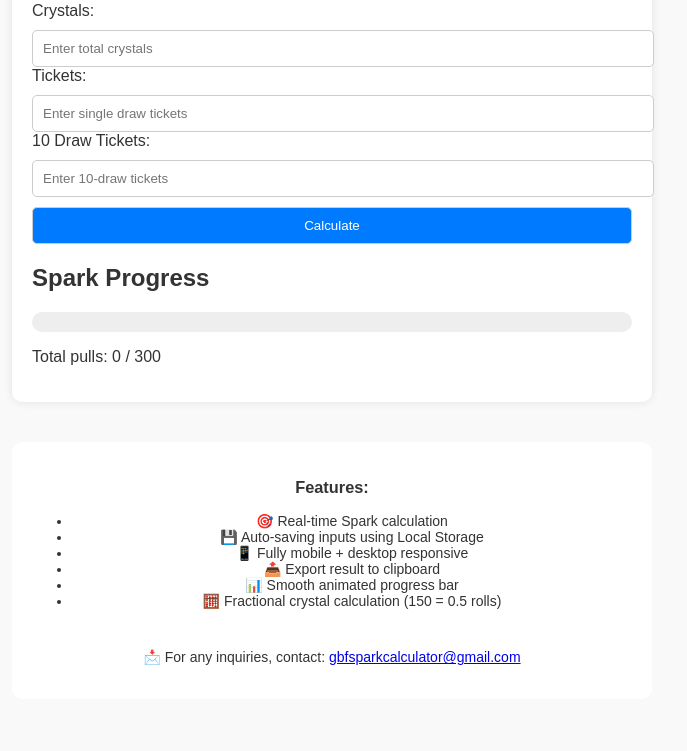
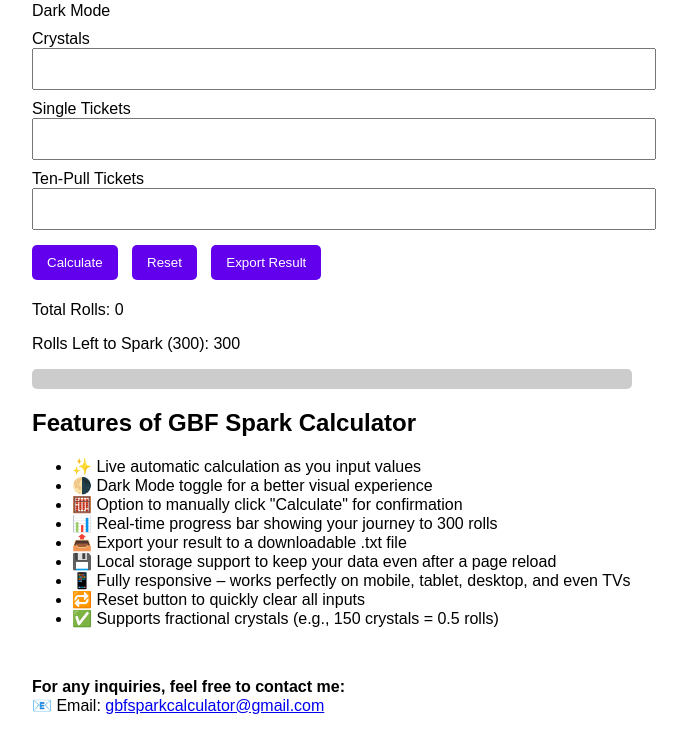
Before and after one commit to GBF-Spark-Calculator/gbf-spark-calculator.github.io, a plain HTML site: page index.html in a window 1280 px wide. Shown: the part 118-869 px from the top of the page, without its empty margins (308-995 px from the left). Before the commit the page ends 837 px from the top, so only its background shows below. Drawn offline with Linux system fonts and the light colour scheme.

Commit message:
Add files via upload

```diff
--- a/index.html
+++ b/index.html
@@ -3,58 +3,64 @@
 <head>
   <meta charset="UTF-8" />
   <meta name="viewport" content="width=device-width, initial-scale=1.0" />
-  <meta name="google-site-verification" content="tpLuhCosMmYaTUovXrgp5arUWGQZGSZa1zbN2RQz7ao" />
   <title>GBF Spark Calculator</title>
   <link rel="stylesheet" href="style.css" />
-  <script async src="https://www.googletagmanager.com/gtag/js?id=G-PPW2F97S34"></script>
-  <script>
-    window.dataLayer = window.dataLayer || [];
-    function gtag(){dataLayer.push(arguments);}
-    gtag('js', new Date());
-    gtag('config', 'G-PPW2F97S34');
-  </script>
 </head>
 <body>
   <div class="container">
     <h1>GBF Spark Calculator</h1>
-    <form id="calculatorForm">
-      <label for="crystals">Crystals:</label>
-      <input type="number" id="crystals" placeholder="Enter total crystals" required />
 
-      <label for="tickets">Tickets:</label>
-      <input type="number" id="tickets" placeholder="Enter single draw tickets" required />
+    <div class="theme-toggle">
+      <label><input type="checkbox" id="darkModeToggle" /> Dark Mode</label>
+    </div>
 
-      <label for="tenTickets">10 Draw Tickets:</label>
-      <input type="number" id="tenTickets" placeholder="Enter 10-draw tickets" required />
+    <div class="input-group">
+      <label>Crystals</label>
+      <input type="number" id="crystals" step="any" />
+    </div>
 
-      <button type="button" onclick="calculateSpark()">Calculate</button>
-    </form>
+    <div class="input-group">
+      <label>Single Tickets</label>
+      <input type="number" id="singles" />
+    </div>
 
-    <div class="result">
-      <h2>Spark Progress</h2>
+    <div class="input-group">
+      <label>Ten-Pull Tickets</label>
+      <input type="number" id="tenPulls" />
+    </div>
+
+    <button id="calculateBtn">Calculate</button>
+    <button id="resetBtn">Reset</button>
+    <button id="exportBtn">Export Result</button>
+
+    <div id="result">
+      <p>Total Rolls: <span id="totalRolls">0</span></p>
+      <p>Rolls Left to Spark (300): <span id="remainingRolls">300</span></p>
       <div class="progress-container">
-        <div id="progressBar" class="progress-bar"></div>
+        <div id="progressBar"></div>
       </div>
-      <p id="resultText">Total pulls: 0 / 300</p>
+    </div>
+
+    <div class="description">
+      <h2>Features of GBF Spark Calculator</h2>
+      <ul>
+        <li>✨ Live automatic calculation as you input values</li>
+        <li>🌗 Dark Mode toggle for a better visual experience</li>
+        <li>🧮 Option to manually click "Calculate" for confirmation</li>
+        <li>📊 Real-time progress bar showing your journey to 300 rolls</li>
+        <li>📤 Export your result to a downloadable .txt file</li>
+        <li>💾 Local storage support to keep your data even after a page reload</li>
+        <li>📱 Fully responsive – works perfectly on mobile, tablet, desktop, and even TVs</li>
+        <li>🔁 Reset button to quickly clear all inputs</li>
+        <li>✅ Supports fractional crystals (e.g., 150 crystals = 0.5 rolls)</li>
+      </ul>
+
+      <div style="margin-top: 50px;">
+        <p><strong>For any inquiries, feel free to contact me:</strong><br/>
+        📧 Email: <a href="mailto:gbfsparkcalculator@gmail.com">gbfsparkcalculator@gmail.com</a></p>
+      </div>
     </div>
   </div>
-
-  <footer>
-    <div class="features">
-      <h3>Features:</h3>
-      <ul>
-        <li>🎯 Real-time Spark calculation</li>
-        <li>💾 Auto-saving inputs using Local Storage</li>
-        <li>📱 Fully mobile + desktop responsive</li>
-        <li>📤 Export result to clipboard</li>
-        <li>📊 Smooth animated progress bar</li>
-        <li>🧮 Fractional crystal calculation (150 = 0.5 rolls)</li>
-      </ul>
-    </div>
-    <div class="contact">
-      <p style="margin-top: 40px;">📩 For any inquiries, contact: <a href="mailto:gbfsparkcalculator@gmail.com">gbfsparkcalculator@gmail.com</a></p>
-    </div>
-  </footer>
 
   <script src="script.js"></script>
 </body>
--- a/script.js
+++ b/script.js
@@ -1,28 +1,70 @@
+const crystals = document.getElementById("crystals");
+const singles = document.getElementById("singles");
+const tenPulls = document.getElementById("tenPulls");
+const totalRolls = document.getElementById("totalRolls");
+const remainingRolls = document.getElementById("remainingRolls");
+const calculateBtn = document.getElementById("calculateBtn");
+const resetBtn = document.getElementById("resetBtn");
+const exportBtn = document.getElementById("exportBtn");
+const progressBar = document.getElementById("progressBar");
+const darkModeToggle = document.getElementById("darkModeToggle");
 
-function calculateSpark() {
-  const crystals = parseFloat(document.getElementById('crystals').value) || 0;
-  const tickets = parseInt(document.getElementById('tickets').value) || 0;
-  const tenTickets = parseInt(document.getElementById('tenTickets').value) || 0;
+function calculateRolls() {
+  const c = parseFloat(crystals.value) || 0;
+  const s = parseInt(singles.value) || 0;
+  const t = parseInt(tenPulls.value) || 0;
 
-  const totalRolls = Math.floor(crystals / 300) + tickets + (tenTickets * 10);
-  const progress = Math.min((totalRolls / 300) * 100, 100);
+  const total = Math.floor(c / 300) + s + (t * 10);
+  const left = Math.max(0, 300 - total);
 
-  document.getElementById('resultText').innerText = 'Total pulls: ' + totalRolls + ' / 300';
-  document.getElementById('progressBar').style.width = progress + '%';
+  totalRolls.textContent = total;
+  remainingRolls.textContent = left;
 
-  localStorage.setItem('crystals', crystals);
-  localStorage.setItem('tickets', tickets);
-  localStorage.setItem('tenTickets', tenTickets);
+  const percent = Math.min(100, (total / 300) * 100);
+  progressBar.style.width = percent + "%";
+
+  localStorage.setItem("gbfInputs", JSON.stringify({ c, s, t }));
 }
 
-window.onload = function() {
-  const savedCrystals = localStorage.getItem('crystals') || '';
-  const savedTickets = localStorage.getItem('tickets') || '';
-  const savedTenTickets = localStorage.getItem('tenTickets') || '';
+function resetFields() {
+  crystals.value = "";
+  singles.value = "";
+  tenPulls.value = "";
+  totalRolls.textContent = "0";
+  remainingRolls.textContent = "300";
+  progressBar.style.width = "0%";
+  localStorage.removeItem("gbfInputs");
+}
 
-  document.getElementById('crystals').value = savedCrystals;
-  document.getElementById('tickets').value = savedTickets;
-  document.getElementById('tenTickets').value = savedTenTickets;
+function exportResult() {
+  const text = `Crystals: ${crystals.value}\nSingles: ${singles.value}\nTen-Pulls: ${tenPulls.value}\nTotal Rolls: ${totalRolls.textContent}\nRemaining to 300: ${remainingRolls.textContent}`;
+  const blob = new Blob([text], { type: "text/plain" });
+  const link = document.createElement("a");
+  link.href = URL.createObjectURL(blob);
+  link.download = "gbf_spark_calculator_result.txt";
+  link.click();
+}
 
-  calculateSpark();
+function loadSavedInputs() {
+  const saved = JSON.parse(localStorage.getItem("gbfInputs"));
+  if (saved) {
+    crystals.value = saved.c;
+    singles.value = saved.s;
+    tenPulls.value = saved.t;
+    calculateRolls();
+  }
 }
+
+calculateBtn.addEventListener("click", calculateRolls);
+resetBtn.addEventListener("click", resetFields);
+exportBtn.addEventListener("click", exportResult);
+crystals.addEventListener("input", calculateRolls);
+singles.addEventListener("input", calculateRolls);
+tenPulls.addEventListener("input", calculateRolls);
+darkModeToggle.addEventListener("change", () => {
+  document.body.classList.toggle("dark");
+});
+
+window.addEventListener("DOMContentLoaded", () => {
+  loadSavedInputs();
+});
--- a/style.css
+++ b/style.css
@@ -1,55 +1,66 @@
-
 body {
   font-family: Arial, sans-serif;
-  background: #f9f9f9;
-  color: #333;
+  background: var(--bg);
+  color: var(--text);
+  margin: 0;
   padding: 20px;
-  margin: 0;
+  transition: background 0.3s, color 0.3s;
 }
+
+:root {
+  --bg: #ffffff;
+  --text: #000000;
+  --accent: #6200ee;
+  --progress: #00c853;
+}
+
+.dark {
+  --bg: #121212;
+  --text: #ffffff;
+  --accent: #bb86fc;
+  --progress: #69f0ae;
+}
+
 .container {
   max-width: 600px;
   margin: auto;
-  background: #fff;
-  padding: 20px;
-  border-radius: 10px;
-  box-shadow: 0 0 10px rgba(0,0,0,0.1);
 }
-input, button {
-  display: block;
+
+.input-group {
+  margin: 10px 0;
+}
+
+input {
   width: 100%;
   padding: 10px;
-  margin-top: 10px;
+  font-size: 16px;
+}
+
+button {
+  margin: 5px 10px 5px 0;
+  padding: 10px 15px;
+  background-color: var(--accent);
+  color: #fff;
+  border: none;
   border-radius: 5px;
-  border: 1px solid #ccc;
-}
-button {
-  background-color: #007bff;
-  color: white;
   cursor: pointer;
 }
-button:hover {
-  background-color: #0056b3;
-}
+
 .progress-container {
-  width: 100%;
-  background: #eee;
+  background: #ccc;
   height: 20px;
-  border-radius: 10px;
+  border-radius: 5px;
   overflow: hidden;
   margin-top: 10px;
 }
-.progress-bar {
+
+#progressBar {
+  background: var(--progress);
   height: 100%;
-  background: #28a745;
   width: 0%;
-  transition: width 0.5s ease-in-out;
+  transition: width 0.4s ease;
 }
-footer {
-  max-width: 600px;
-  margin: 40px auto 0;
-  padding: 20px;
-  background: #fff;
-  border-radius: 10px;
-  text-align: center;
-  font-size: 14px;
+
+.theme-toggle {
+  margin: 10px 0;
 }
```
